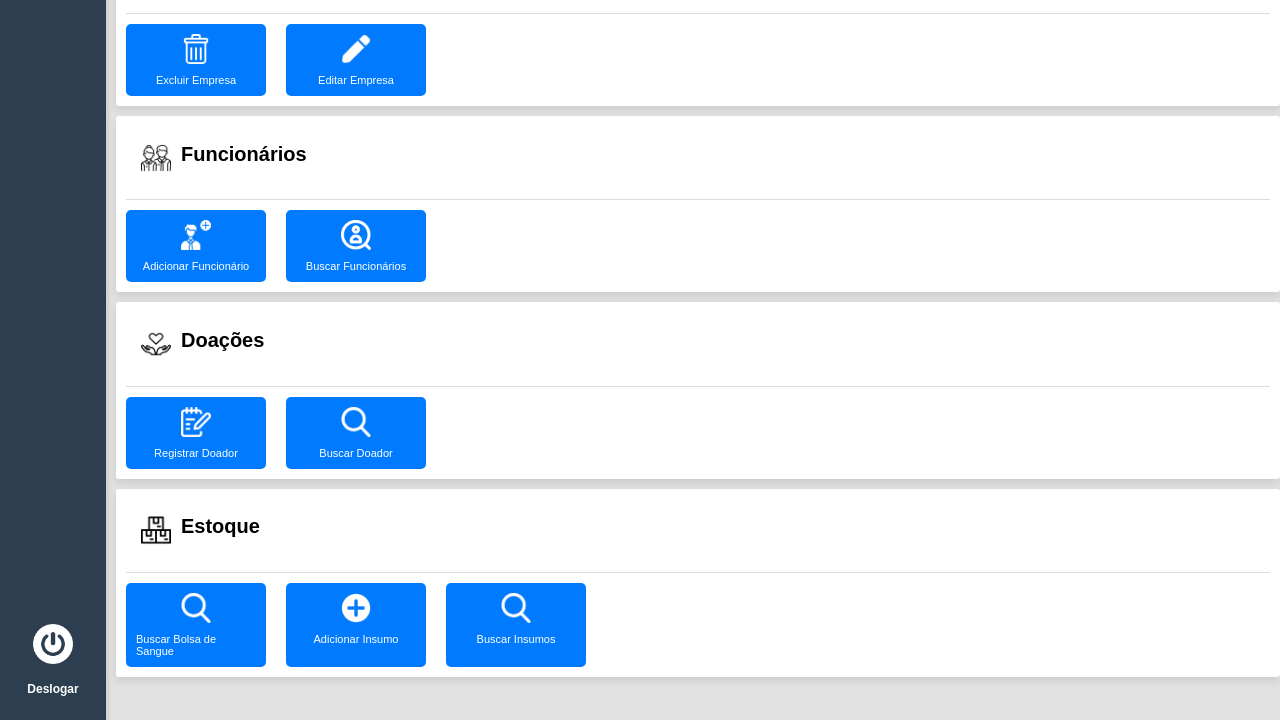
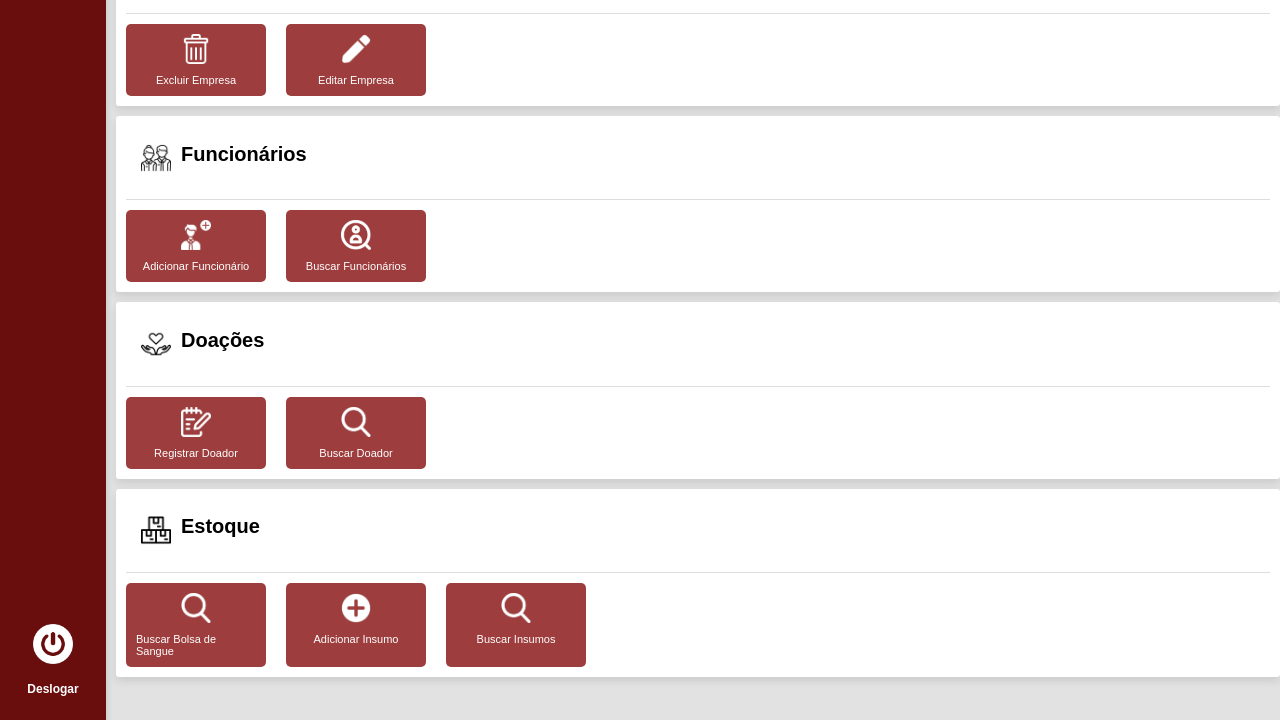
Before and after one commit to DevPabloOliveira/banco-de-sangue-webapp, a plain HTML site: page views/empresa.html in a window 1280 px wide. Shown: the part 80-800 px from the top of the page. Drawn offline with Linux system fonts and the light colour scheme.

Commit message:
alteração de cores para coesão do sistema

```diff
--- a/styles/empresa.css
+++ b/styles/empresa.css
@@ -14,7 +14,7 @@ nav{
     left: 0;
     width: 76px;
     height: 97vh;
-    background-color: #2c3e50;
+    background-color: #690d0d;
     padding: 15px;
     color: white;
     box-shadow: 2px 0 5px rgba(0, 0, 0, 0.1);
@@ -170,7 +170,7 @@ section .botao{
     align-items: center;
     text-decoration: none;
     color: white;
-    background-color: #007BFF;
+    background-color: #800000c2;
     padding: 10px;
     border-radius: 5px;
     transition: background-color 0.5s ease;
@@ -187,10 +187,10 @@ section .botao{
     /* gap: 10; */
 }
 section .botao:hover{
-    background-color: #0056b3;
+    background-color: #800000;
 }
 section .botao:focus{
-    outline: 2px solid #34495e;
+    outline: 2px solid #4e2626c2;
 }
 section .botao span{
     font-size: 11px;
--- a/styles/funcionario.css
+++ b/styles/funcionario.css
@@ -14,7 +14,7 @@ nav{
     left: 0;
     width: 76px;
     height: 97vh;
-    background-color: #2c3e50;
+    background-color: #690d0d;
     padding: 15px;
     color: white;
     box-shadow: 2px 0 5px rgba(0, 0, 0, 0.1);
@@ -171,7 +171,7 @@ section .botao{
     align-items: center;
     text-decoration: none;
     color: white;
-    background-color: #007BFF;
+    background-color: #800000c2;
     padding: 10px;
     border-radius: 5px;
     transition: background-color 0.5s ease;
@@ -188,10 +188,10 @@ section .botao{
     /* gap: 10; */
 }
 section .botao:hover{
-    background-color: #0056b3;
+    background-color: #800000;
 }
 section .botao:focus{
-    outline: 2px solid #34495e;
+    outline: 2px solid #4e2626c2;
 }
 section .botao span{
     font-size: 11px;
```
